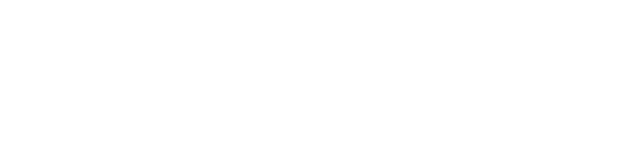
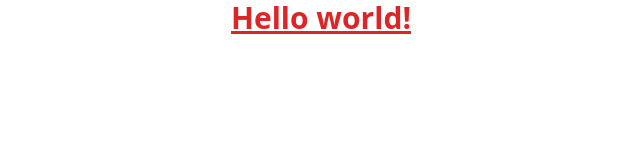
Before and after one commit to Gvantso/TBCCONCEPT, a website: page index.html in a window 1280 px wide. Shown: the whole page, without its empty margins (319-959 px from the left). Drawn offline with Linux system fonts and the light colour scheme.

Commit message:
testing tailwind implementation

```diff
--- a/index.html
+++ b/index.html
@@ -4,10 +4,12 @@
     <meta charset="UTF-8">
     <meta name="viewport" content="width=device-width, initial-scale=1.0">
     <title>TBCCONCEPT</title>
-    <link rel="stylesheet" href="style.css">
     <script src="script.js" defer></script>
+    <link href="/dist/output.css" rel="stylesheet">
 </head>
-<body>
-
+<body class="justify-center items-center flex">
+    <h1 class="text-3xl font-bold underline text-red-600">
+        Hello world!
+    </h1>
 </body>
 </html>
--- /dev/null
+++ b/input.css
@@ -0,0 +1,3 @@
+@tailwind base;
+@tailwind components;
+@tailwind utilities;
--- /dev/null
+++ b/tailwind.config.js
@@ -0,0 +1,8 @@
+/** @type {import('tailwindcss').Config} */
+module.exports = {
+  content: ["./**/*.{html,js}"],
+  theme: {
+    extend: {},
+  },
+  plugins: [],
+}
```
Also changed, not shown: package.json (added, +15 -0 lines), dist/output.css (added), style.css (deleted), 2 other files.
